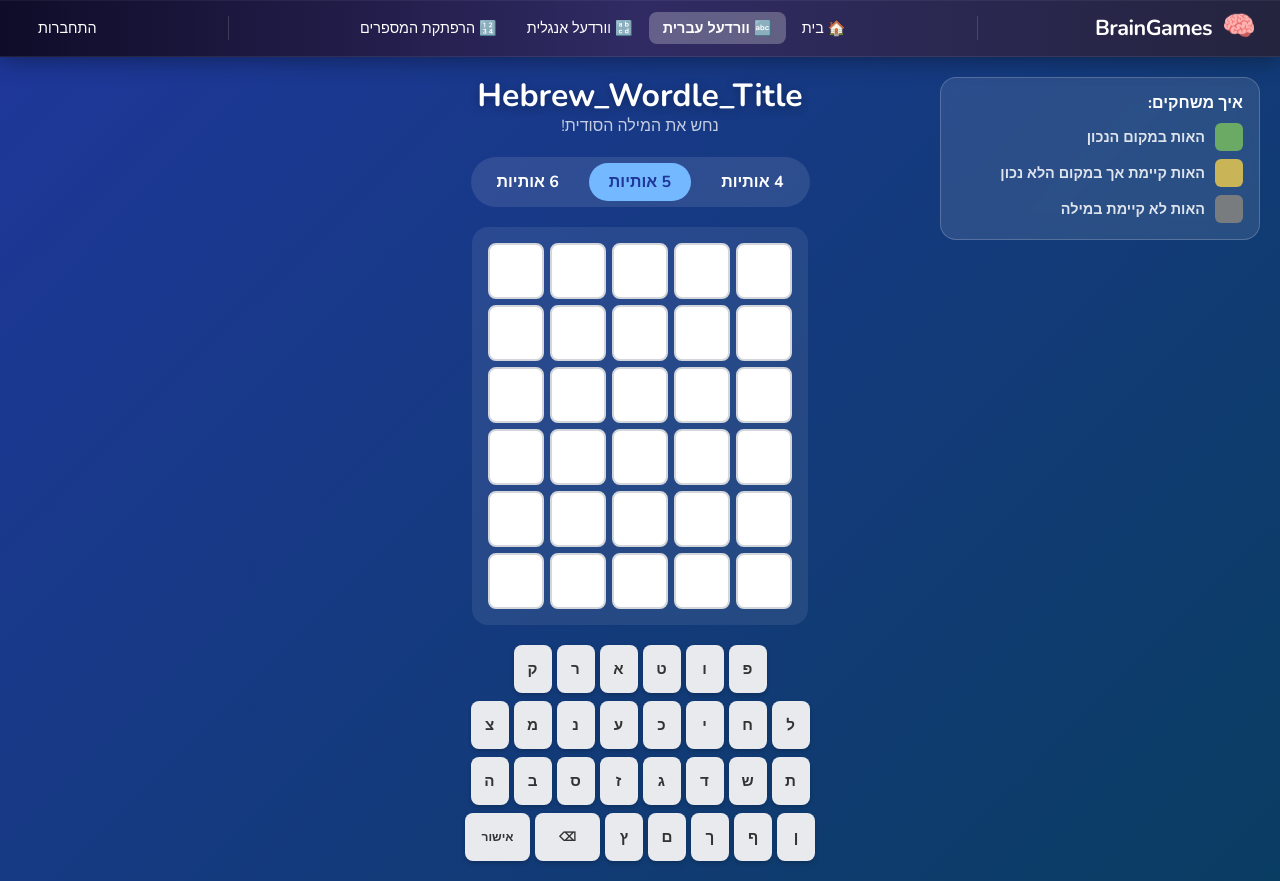
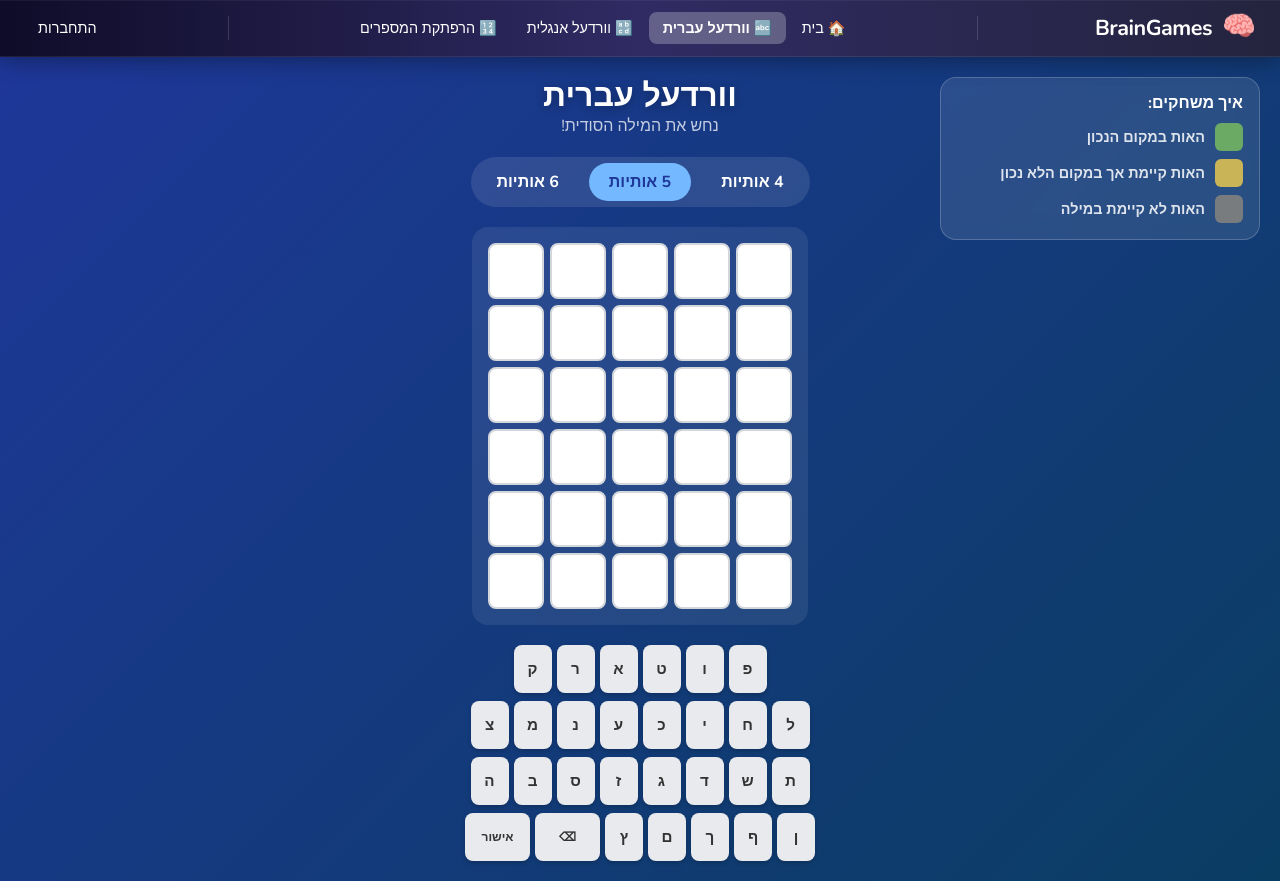
Before and after one commit to Galreich/BrainGames, a React (Vite) app in the folder client/: page /hebrew-wordle in a window 1280 px wide. Built offline with nearby package versions, Linux system fonts and the light colour scheme; no server answers.

Commit message:
fix broken translation

```diff
--- a/client/src/pages/Home.tsx
+++ b/client/src/pages/Home.tsx
@@ -81,7 +81,7 @@ const Home = () => {
             starColor='#ff6b6b'
           />
           <GameCard
-            title={t('Hebrew_Wordle_Title').trim()}
+            title={t('Hebrew_Wordle').trim()}
             subtitle={t('Language')}
             image='/hebrew-wordle.svg'
             description={t('Hebrew_Wordle_Description')}
--- a/client/src/pages/Wordle.tsx
+++ b/client/src/pages/Wordle.tsx
@@ -307,7 +307,7 @@ const Wordle = ({ language }: WordleProps) => {
       <div className='wordle-container'>
         <div className='wordle-header'>
           <h1 className='wordle-title'>
-            {isHebrew ? t('Hebrew_Wordle_Title') : t('English_Wordle_Title')}
+            {isHebrew ? t('Hebrew_Wordle') : t('English_Wordle_Title')}
           </h1>
           <p className='wordle-subtitle'>{t('Guess_the_secret_word')}</p>
         </div>
```
